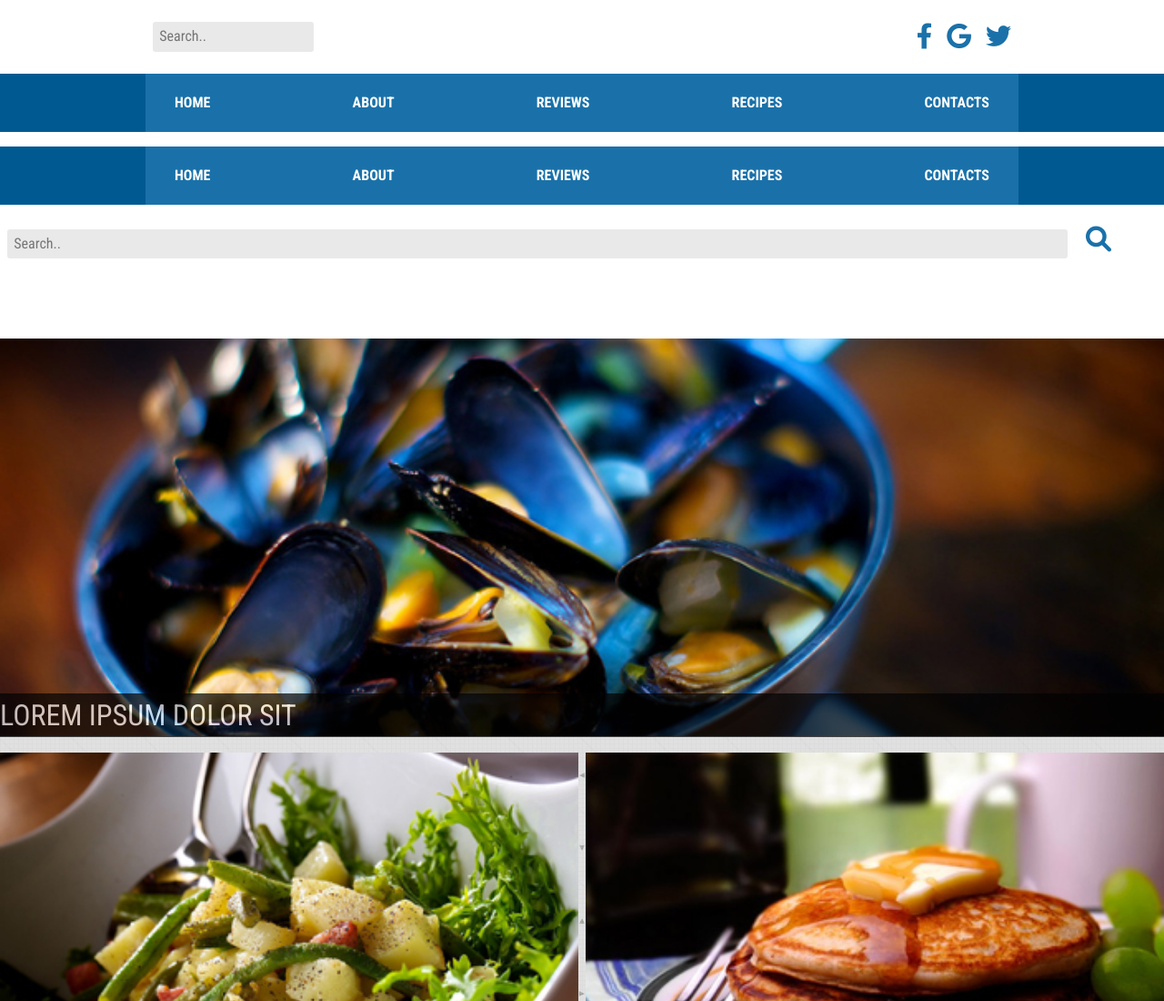
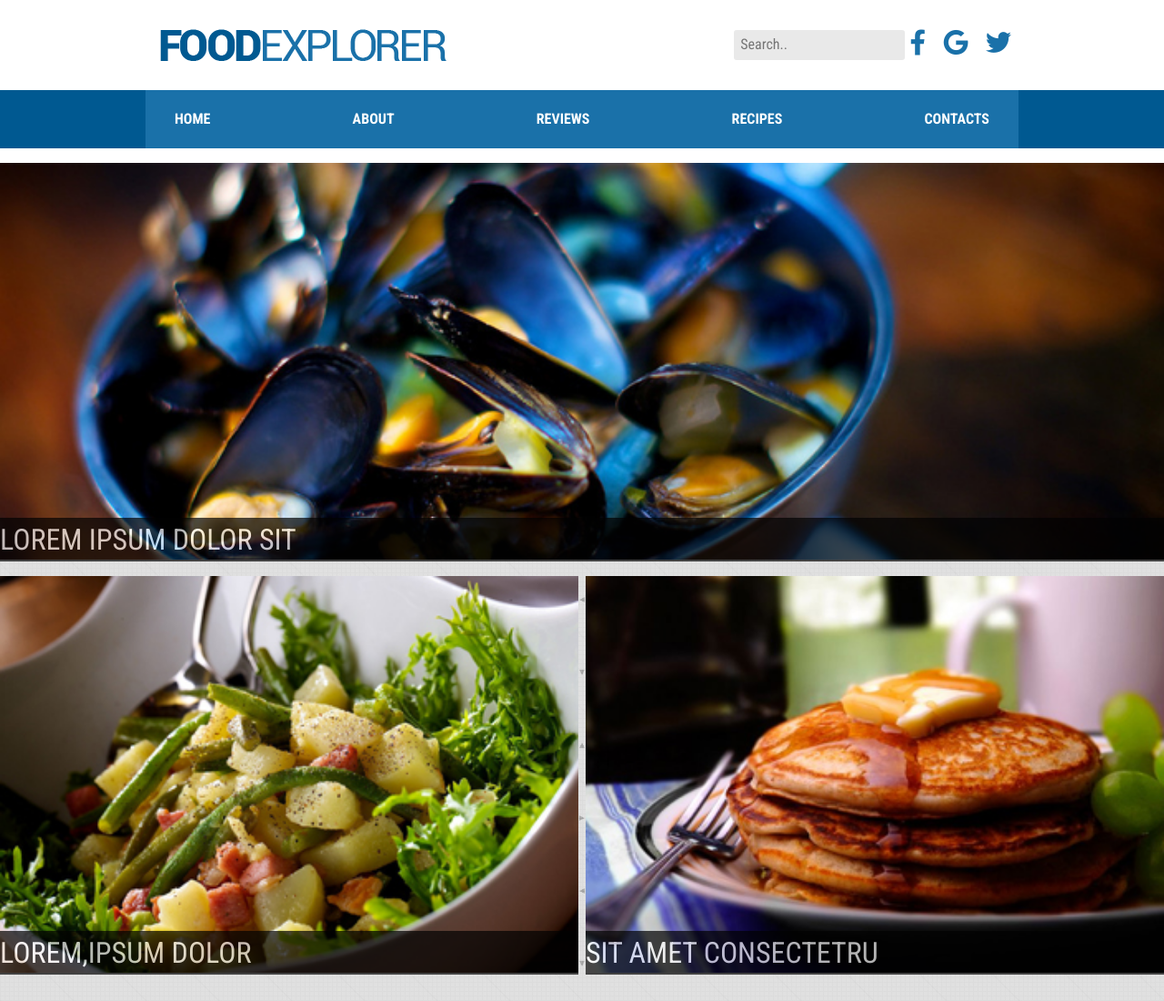
Before and after one commit to fyeung21/food-explorer, a website: page dev/index.html in a window 1280 px wide. Shown: the top 1100 px of the page at 91% size. Drawn offline with nearby package versions, Linux system fonts and the light colour scheme; files that its build step writes are made by us from their sources.

Commit message:
fix double header error

```diff
--- a/dev/index.html
+++ b/dev/index.html
@@ -14,6 +14,12 @@
 	<body>
 		<header>
 			<div>
+				<img src="assets/images/logo.png" srcset="assets/images/small-logo.jpg 55w,
+														  assets/images/logo.png 315w"
+													sizes="(max-width: 375px) 55px,
+															315px"
+													alt="site logo">
+
 				<button id="hamburger-menu">
 					<span class="button-content">
 						<span class="visually-hidden">Menu</span>
@@ -21,7 +27,7 @@
 					</span>
 				</button>
 
-
+				<div class="hide-me-mobile">
 					<div class="hide-me-mobile">
 						<input type="text" placeholder="Search..">
 					</div>
@@ -32,7 +38,6 @@
 						<a><span class="fa-brands fa-twitter"></span></a>
 					</div>
 				</div>
-
 			</div>
 
 
@@ -41,7 +46,6 @@
 				<div class="nav-wrap">
 					<div class="hide-me">
 						<input type="text" placeholder="Search..">
-					<!-- <span class="fa-solid fa-magnifying-glass"></span> -->
 					</div>
 					<ul>
 						<li><a href="#">Home</a></li>
@@ -58,26 +62,6 @@
 					</div>
 				</div>
 			</nav>
-
-		<!-- <div>
-			<input type="text" placeholder="Search..">
-			<span class="fa-solid fa-magnifying-glass"></span>
-		</div> -->
-
-			<nav>
-				<ul>
-					<li><a href="#">Home</a></li>
-					<li><a href="#">About</a></li>
-					<li><a href="#">Reviews</a></li>
-					<li><a href="#">Recipes</a></li>
-					<li><a href="#">Contacts</a></li>
-				</ul>
-			</nav>
-
-			<div>
-				<input type="text" placeholder="Search..">
-				<span class="fa-solid fa-magnifying-glass"></span>
-			</div>
 
 		</header>
 		<main>
--- a/dev/scss/_header.scss
+++ b/dev/scss/_header.scss
@@ -5,7 +5,7 @@
 header{
 
     // basic styles for all the header components
-    margin: 1rem 0 5rem;
+    margin: 1rem 0;
     font-family: $font-navigation;
     font-weight: $font-weight-navigation;
     color: $font-color-alt-heading;
```
Lines whose indentation alone changed are shown as unchanged.
